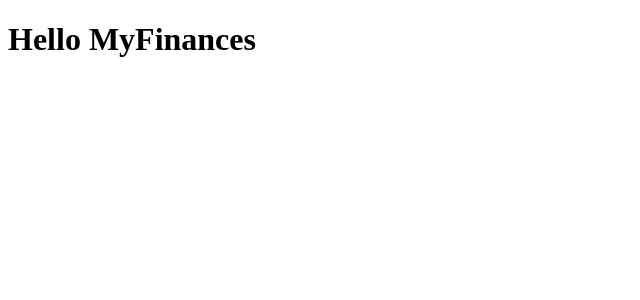
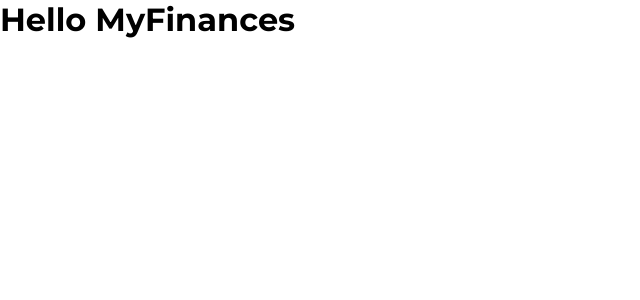
Before and after one commit to oigabrielteodoro/myfinances, a Next.js app: page / in a window 1280 px wide. Shown: the top 300 px of the page, without its empty margins (0-640 px from the left). Built offline with nearby package versions, Linux system fonts and the light colour scheme.

Commit message:
feat: added GlobalStyle and external fonts

```diff
--- /dev/null
+++ b/babel.config.js
@@ -0,0 +1,4 @@
+module.exports = {
+  presets: ["next/babel"],
+  plugins: [["styled-components", { "ssr": true }]]
+}
--- /dev/null
+++ b/next.config.js
@@ -0,0 +1,6 @@
+module.exports = {
+  webpack(config, options) {
+    return config;
+  },
+  target: 'serverless'
+}
--- a/src/pages/_app.tsx
+++ b/src/pages/_app.tsx
@@ -1,5 +1,13 @@
-function MyApp({ Component, pageProps }) {
-  return <Component {...pageProps} />
+import { AppProps } from 'next/app';
+import { GlobalStyle } from "../styles/global";
+
+function MyApp({ Component, pageProps }: AppProps) {
+  return (
+    <>
+      <GlobalStyle />
+      <Component {...pageProps} />
+    </>
+  )
 }
 
 export default MyApp
--- a/src/pages/_document.tsx
+++ b/src/pages/_document.tsx
@@ -2,7 +2,7 @@ import Document, { DocumentContext, Html, Head, Main, NextScript } from 'next/do
 import { ServerStyleSheet } from 'styled-components'
 
 export default class MyDocument extends Document {
-  static async getInitialProps(ctx) {
+  static async getInitialProps(ctx: DocumentContext) {
     const sheet = new ServerStyleSheet()
     const originalRenderPage = ctx.renderPage
 
@@ -32,7 +32,11 @@ export default class MyDocument extends Document {
     return (
       <Html lang="pt-BR">
         <Head>
+          <link rel="preconnect" href="https://fonts.gstatic.com" />
+
           <link rel="shortcut icon" href="/static/img/favicon.png" type="image/png"/>
+
+          <link href="https://fonts.googleapis.com/css2?family=Montserrat:wght@700&family=Rubik:wght@300;400;500;600;700&display=swap" rel="stylesheet" />
         </Head>
         <body>
           <Main />
--- /dev/null
+++ b/src/styles/global.ts
@@ -0,0 +1,50 @@
+import { createGlobalStyle } from 'styled-components';
+
+const GlobalStyle = createGlobalStyle`
+  * {
+    margin: 0;
+    padding: 0;
+    outline: 0;
+    box-sizing: border-box;
+  }
+
+  :root {
+    --white: #ffffff;
+  }
+
+  body {
+    background: var(--white);
+    -webkit-font-smoothing: antialiased;
+  }
+
+  body, input, textarea, button {
+    font-family: 'Rubik', sans-serif;
+  }
+
+  h1, h2, h3, h4, h5, h6 {
+    font-family: 'Montserrat';
+  }
+
+  html {
+    @media (max-width: 1080px) {
+      font-size: 93.75%;
+    }
+    @media (max-width: 720px) {
+      font-size: 87.5%;
+    }
+  }
+
+  button {
+    cursor: pointer;
+  }
+
+  a {
+    text-decoration: none;
+  }
+
+  ul {
+    list-style: none;
+  }
+`;
+
+export { GlobalStyle };
```
Also changed, not shown: tsconfig.json (+9 -2 lines).
